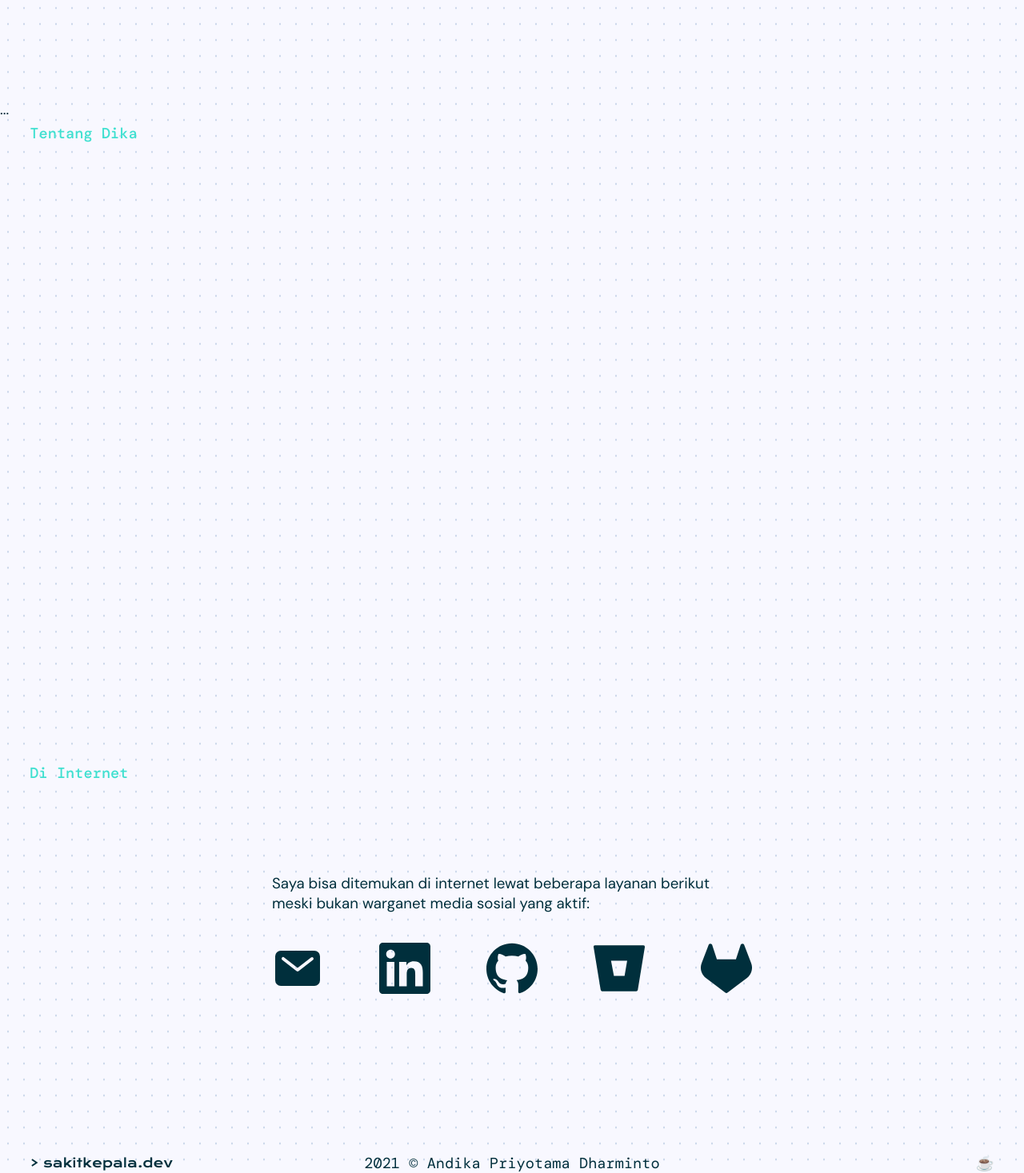
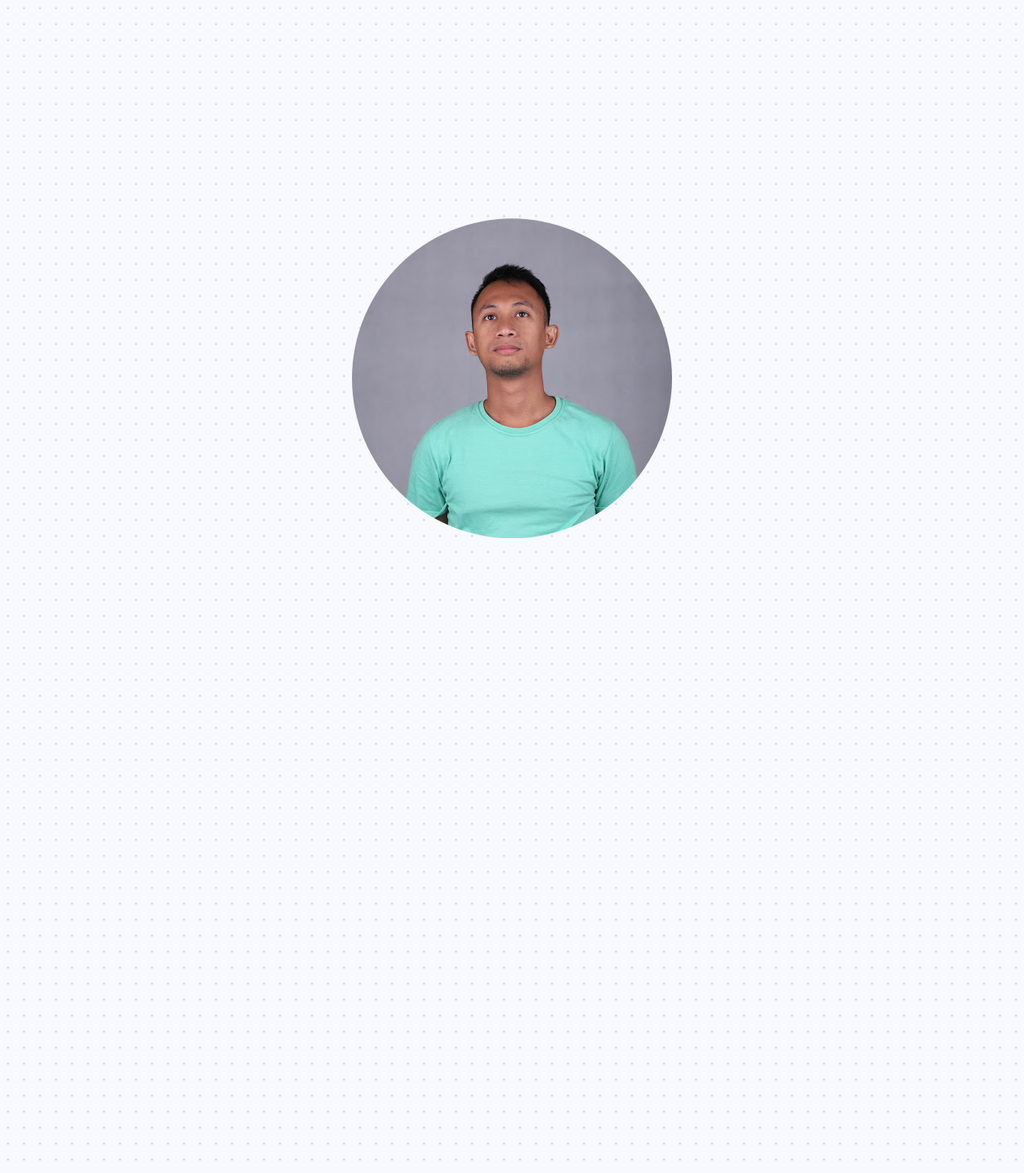
Before and after one commit to sakitkepala/sakitkepaladotdev-v0, a Next.js app: page /dika in a window 1280 px wide. Shown: the part 1700-3167 px from the top of the page at 80% size. Built offline with nearby package versions, Linux system fonts and the light colour scheme.

Commit message:
Scroll sampai akhir, masih broken di beda layar

```diff
--- a/pages/dika.js
+++ b/pages/dika.js
@@ -88,7 +88,22 @@ export default function HalamanDika() {
   );
   const opacityDeskripsi = useTransform(scrollY, [250, 580], [1, 0]);
 
-  const translateYSitus = useTransform(scrollY, [560, 800], [-30, 0]);
+  const translateYHeadingSitus = useTransform(scrollY, [560, 1200], [0, 360]);
+
+  const translateYDeskripsiSitus = useTransform(scrollY, [890, 1040], [0, 150]);
+  const opacityDeskripsiSitus = useTransform(scrollY, [1000, 1200], [1, 0]);
+
+  const translateYFotoDika = useTransform(
+    scrollY,
+    [1170, 1670, 1970, 2270, 2470],
+    [0, 500, 660, 690, 890]
+  );
+  const scaleFotoDika = useTransform(
+    scrollY,
+    [2400, 2450, 2800, 3100],
+    [1, 0.85, 1.5, 2.4]
+  );
+  const opacityFotoDika = useTransform(scrollY, [2600, 2680], [1, 0]);
 
   return (
     <>
@@ -214,12 +229,19 @@ export default function HalamanDika() {
             <motion.div
               className={st["heading-bagian"]}
               style={{
-                translateY: translateYSitus,
+                translateY: translateYHeadingSitus,
               }}
             >
               Tentang Situs Ini
             </motion.div>
-            <div className={st["bagian-situs__deskripsi"]}>
+
+            <motion.div
+              className={st["bagian-situs__deskripsi"]}
+              style={{
+                translateY: translateYDeskripsiSitus,
+                opacity: opacityDeskripsiSitus,
+              }}
+            >
               <p>
                 Situs ini masih <em>work in progress</em> dan saya anggap akan{" "}
                 &#42;selalu&#42; <em>work in progress</em>, dimana saya akan
@@ -250,12 +272,26 @@ export default function HalamanDika() {
               </p>
 
               <p>Dengan senang hati, nanti saya balas sapanya 😄</p>
-            </div>
+            </motion.div>
           </div>
 
           <div id="dika" className={name(st.bagian, st["bagian-dika"])}>
             <div className={st["heading-bagian"]}>Tentang Dika</div>
-            <div className={st["bagian-dika__konten"]}>...</div>
+
+            <motion.figure
+              className={st["bagian-dika__penampakan"]}
+              style={{
+                translateY: translateYFotoDika,
+                scale: scaleFotoDika,
+                opacity: opacityFotoDika,
+              }}
+            >
+              <img
+                className={st["bagian-dika__img-dika"]}
+                src="/foto-dika.jpg"
+                alt="Foto Dika"
+              />
+            </motion.figure>
           </div>
 
           <div className={name(st.bagian, st["bagian-internet"])}>
@@ -263,8 +299,9 @@ export default function HalamanDika() {
 
             <div className={st["bagian-internet__deskripsi"]}>
               <p>
-                Saya bisa ditemukan di internet lewat beberapa layanan berikut
-                meski bukan warganet media sosial yang aktif:
+                Saya bisa ditemukan<span>&#42;</span> di internet lewat beberapa
+                layanan berikut :<br />
+                <span>&#42;</span>meskipun tidak begitu aktif media sosial
               </p>
             </div>
 
@@ -283,14 +320,16 @@ export default function HalamanDika() {
 
         <footer className={st.footer}>
           <div className={st["footer__logo"]}>
-            <NavLink href="/">&gt; sakitkepala.dev{/* &#47; */}</NavLink>
+            <NavLink href="/">&#47; Eksperimennya Dika{/* &#47; */}</NavLink>
           </div>
 
           <div className={st["footer__hak-cipta"]}>
-            {new Date().getFullYear()} &copy; Andika Priyotama Dharminto
+            {new Date().getFullYear()} {/* &copy; */}
+            <span style={{ fontSize: "1.6em" }}>☕&#10157;</span> Andika
+            Priyotama D.
           </div>
 
-          <div className={st["footer__emoji"]}>☕</div>
+          {/* <div className={st["footer__emoji"]}>☕</div> */}
         </footer>
       </div>
     </>
--- a/styles/Dika.module.scss
+++ b/styles/Dika.module.scss
@@ -120,9 +120,12 @@
   }
 
   .heading-bagian {
+    // temporary
+    display: none;
+
     position: absolute;
-    top: 1.6em;
-    left: 2em;
+    top: 1.2em;
+    left: 5em;
 
     font-family: "DM Mono", monospace;
     font-weight: 500;
@@ -148,6 +151,42 @@
 
   &-dika {
     position: relative;
+
+    // min-height: auto;
+
+    display: grid;
+    grid-template-columns: 1fr auto 1fr;
+
+    margin-top: 8em;
+
+    &__penampakan {
+      position: relative;
+
+      grid-column-start: 2;
+
+      width: 400px;
+      height: 400px;
+      margin: 0;
+
+      overflow: hidden;
+      clip-path: circle(50%);
+    }
+
+    &__img-dika {
+      // width: 400px;
+      // height: 400px;
+      transform: translate(-5px, -100px);
+    }
+
+    &__penampakan::after {
+      content: " ";
+      position: absolute;
+      top: 0;
+      left: 0;
+      width: 400px;
+      height: 400px;
+      background-color: rgba(0, 0, 0, 0);
+    }
   }
 
   &-internet {
@@ -157,6 +196,7 @@
 
     position: relative;
 
+    margin-top: 44em;
     min-height: 100%;
 
     &__deskripsi {
@@ -196,7 +236,7 @@
   }
 
   &__hak-cipta {
-    font-size: 1em;
+    font-size: small;
     font-family: "DM Mono", monospace;
     text-align: center;
   }
```
Also changed, not shown: public/foto-dika.jpg (added).
